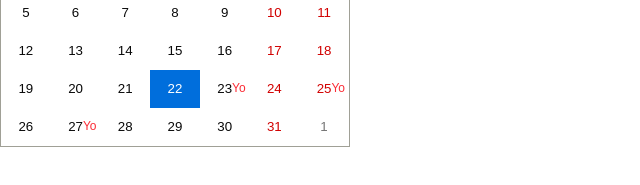
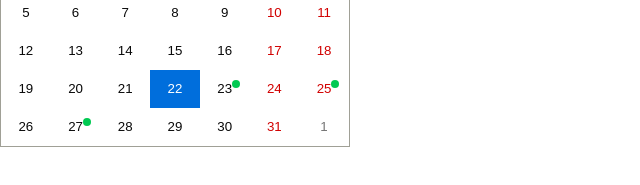
Before and after one commit to newyork-anthonyng/think-and-grow-rich-2, a Next.js app: page / in a window 1280 px wide. Shown: the part 159-344 px from the top of the page, without its empty margins (0-640 px from the left). Built offline with nearby package versions, Linux system fonts and the light colour scheme.

Commit message:
wip: more styling

```diff
--- a/src/app/components/Progress/CalendarInput/index.tsx
+++ b/src/app/components/Progress/CalendarInput/index.tsx
@@ -2,7 +2,6 @@
 import React, { useState } from "react";
 import Calendar, { TileArgs } from "react-calendar";
 import { isSameDay } from "date-fns";
-import { Value } from "react-calendar/src/shared/types.js";
 import "react-calendar/dist/Calendar.css";
 import {
   Dialog,
@@ -10,8 +9,9 @@ import {
   DialogDescription,
   DialogHeader,
   DialogTitle,
-  DialogTrigger,
 } from "@/components/ui/dialog";
+import { useMachine } from "@xstate/react";
+import machine from "./machine";
 
 const today = new Date();
 const tomorrow = new Date(today);
@@ -32,32 +32,30 @@ function tileContent({ date, view }: TileArgs) {
     isSameDay(dDate, date)
   );
   if (shouldAddClass) {
-    return <span className="absolute text-xs text-red-500">Yo</span>;
+    return (
+      <span className="absolute w-2 h-2 rounded-full bg-green-500" />
+    );
   }
 
   return null;
 }
 
 function CalendarInput() {
-  const [value, setValue] = useState<Value>(new Date());
+  const [state, send] = useMachine(machine);
   const [open, setOpen] = useState(false);
-  // const [open, setOpen] = useState(true);
-
-  const onChange = (date: Value) => {
-    setValue(date);
-  };
 
   const handleClickDay = (date: Date) => {
-    console.log(date);
     setOpen(true);
   };
 
+  if (state.matches('pending')) {
+    return null;
+  }
 
   return (
     <>
       <Calendar
-        onChange={onChange}
-        value={value}
+        value={state.context.date}
         tileContent={tileContent}
         onClickDay={handleClickDay}
       />
--- /dev/null
+++ b/src/app/components/Progress/CalendarInput/machine.ts
@@ -0,0 +1,36 @@
+import { createMachine, assign, assertEvent } from "xstate";
+
+const machine = createMachine(
+  {
+    id: "calendar",
+    initial: "pending",
+    context: {
+      date: null,
+    },
+    types: {} as {
+      context: {
+        date: Date | null;
+      };
+    },
+    states: {
+      pending: {
+        always: {
+          target: "idle",
+          actions: "cacheTodaysDate",
+        },
+      },
+      idle: {},
+    },
+  },
+  {
+    actions: {
+      cacheTodaysDate: assign(() => {
+        return {
+          date: new Date(),
+        };
+      }),
+    },
+  }
+);
+
+export default machine;
```
